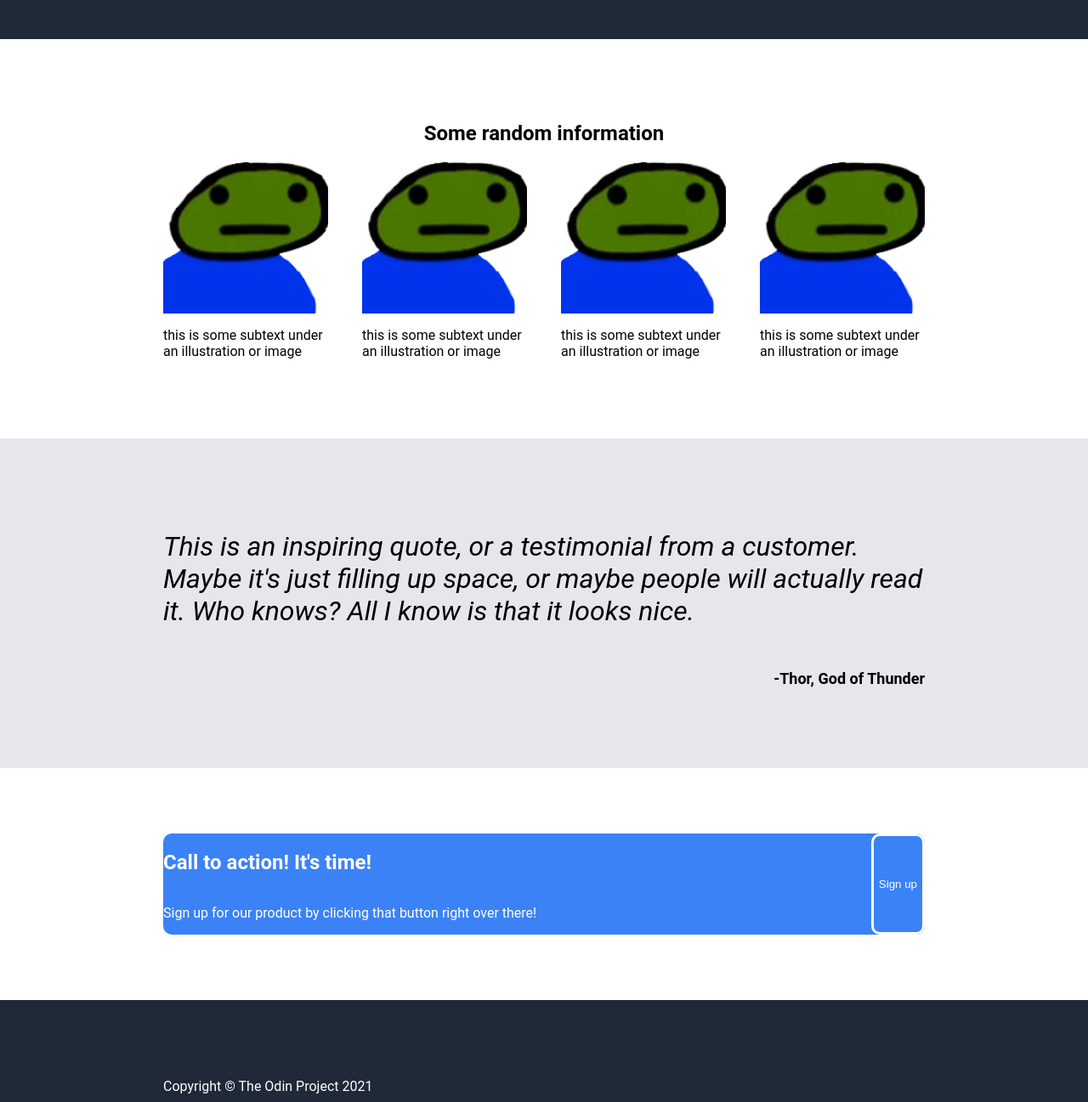
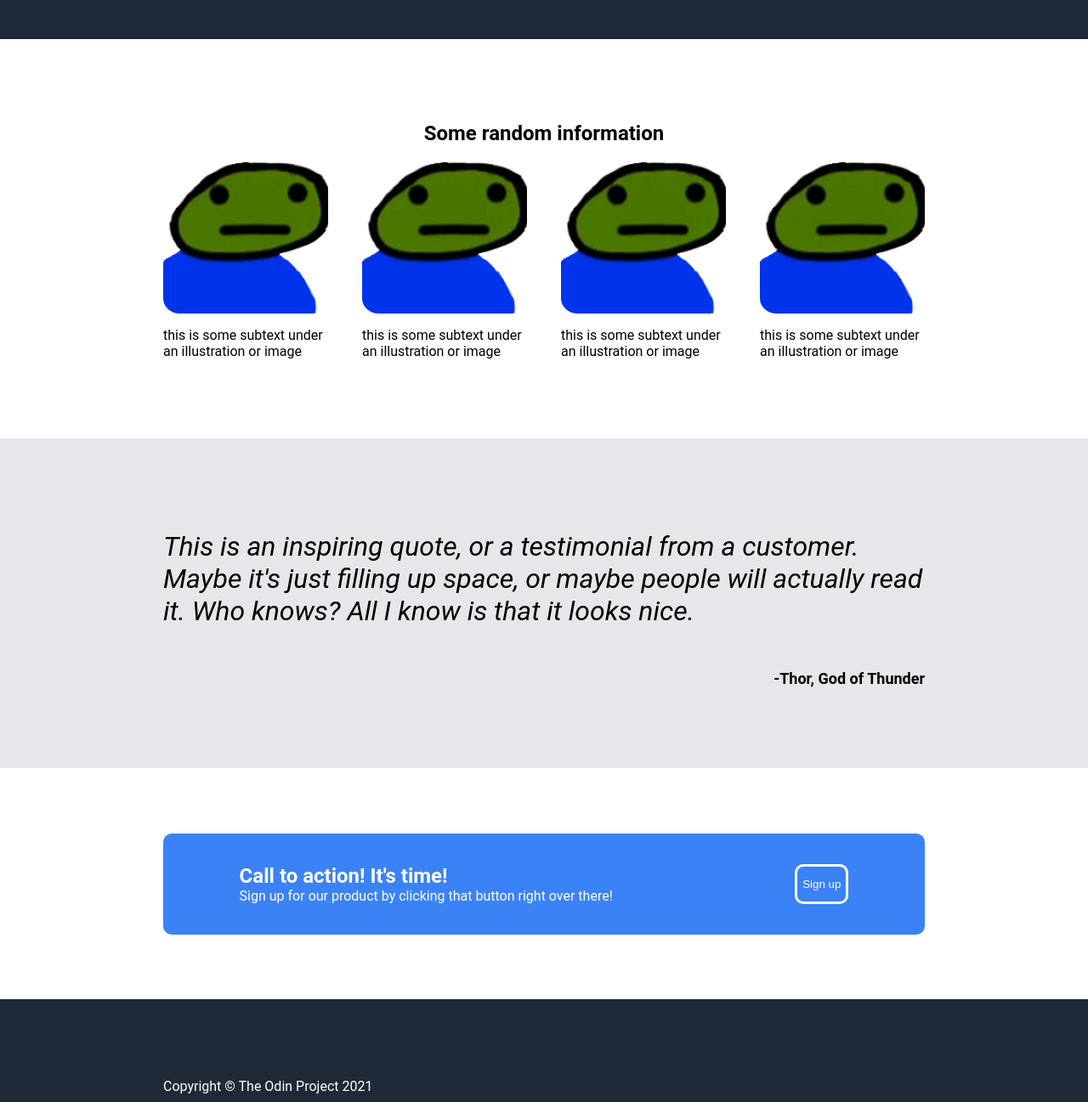
Before and after one commit to josmoo/landing-page-odin, a plain HTML site: page index.html in a window 1280 px wide. Shown: the part 374-1671 px from the top of the page at 85% size. Drawn offline with Linux system fonts and the light colour scheme.

Commit message:
fixed the signup card a bit (still needs work)

```diff
--- a/style.css
+++ b/style.css
@@ -76,9 +76,14 @@ body > *{
     flex-direction: row;
     gap: 40px;
 }
+
 .infobox{
     display: flex;
     flex-direction: column;
+}
+
+.infobox img {
+    border-radius: 10%;
 }
 
 /*qoute stuff*/
@@ -109,12 +114,17 @@ body > *{
     color: white;
     width: 100%;
     border-radius: 10px;
-
+    padding: 4% 10%;
 }
 
 .signup-card-text{
     display: flex;
     flex-direction: column;
+    align-content: center;
+}
+
+.signup-card-text > * {
+    margin: 0px;
 }
 
 .signup-card button{
```
